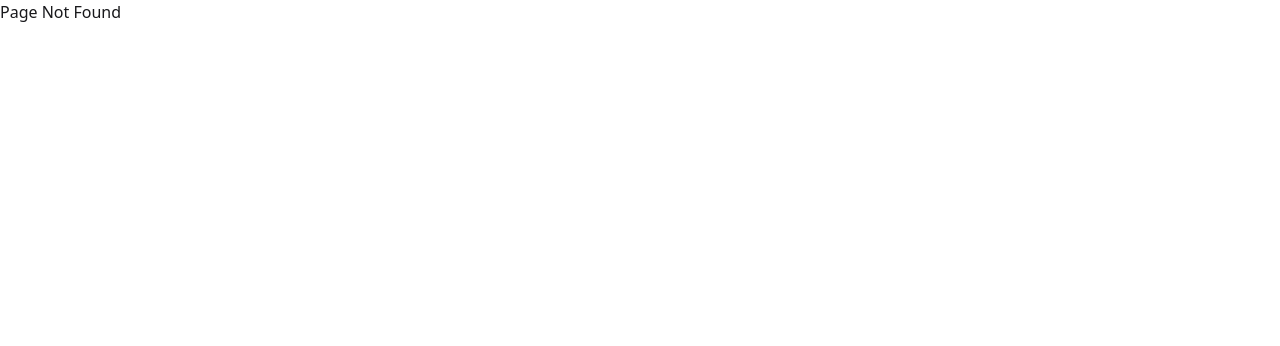
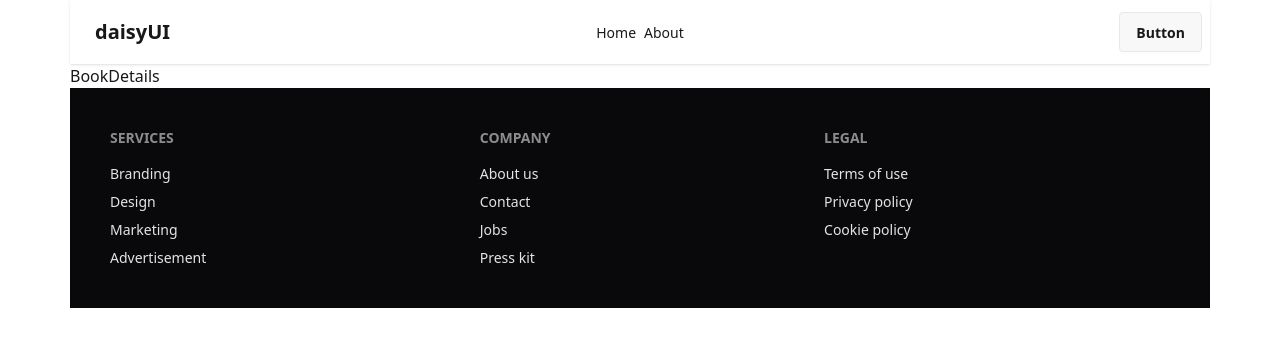
Before and after one commit to Mahmudulhasansiyam11/boi-poka, a React (Vite) app: page /bookDetails/1 in a window 1280 px wide. Before the commit this address had no page. Shown: the top 346 px of the page. Built offline with nearby package versions, Linux system fonts and the light colour scheme.

Commit message:
add dynamic routes

```diff
--- a/src/Components/Header/Navbar.jsx
+++ b/src/Components/Header/Navbar.jsx
@@ -1,8 +1,10 @@
+import { Link } from "react-router";
+
 const Navbar = () => {
   const lists = (
     <div className="flex flex-col gap-2 md:flex-row">
-      <li>Home</li>
-      <li>About</li>
+      <Link to='/'>Home</Link>
+      <Link to='/about'>About</Link>
     </div>
   );
   return (
--- /dev/null
+++ b/src/Pages/About/About.jsx
@@ -0,0 +1,11 @@
+import React from 'react';
+
+const About = () => {
+    return (
+        <div>
+            <h3>About</h3>
+        </div>
+    );
+};
+
+export default About;
--- a/src/Pages/Book/Book.jsx
+++ b/src/Pages/Book/Book.jsx
@@ -1,25 +1,36 @@
 import { Star } from "lucide-react";
+import { Link } from "react-router";
 
-
-const Book = ({singleBook}) => {
-
-    console.log(singleBook)
-    const {image, bookName, category, rating} = singleBook;
+const Book = ({ singleBook }) => {
+  console.log(singleBook);
+  const { image, bookId, bookName, category, rating, totalPages, publisher, tags } =
+    singleBook;
 
   return (
+    <Link to={`/bookDetails/${bookId}`}>
     <div className="card bg-lime-100 w-96 shadow-sm p-10 rounded-2xl">
         <figure className="bg-gray-300 p-10 rounded-2xl">
-     <img className="w-[164px] h-[240px]"
-      src={image}
-      alt="Shoes" />
+          <img className="w-[164px] h-[240px]" src={image} alt="Shoes" />
         </figure>
+        <div>
+          <div className="flex justify-center items-center gap-5 mt-5">
+            {tags.map((tag) => (
+              <div>
+                <p className="text-green-400">{tag}</p>
+              </div>
+            ))}
+          </div>
+        </div>
         <div className="card-body">
           <h2 className="card-title">
             {bookName}
-      <div className="badge badge-secondary">NEW</div>
+            <div className="badge badge-secondary">{totalPages}</div>
           </h2>
-    <p>A card component has a figure, a body part, and inside body there are title and actions parts</p>
-    <div className="card-actions justify-end">
+          <p>Book By: {publisher}</p>
+          <div className="mt-2">
+            <div className="border border-dashed"></div>
+          </div>
+          <div className="card-actions justify-end mt-2">
             <div className="badge badge-outline">{category}</div>
             <div className="badge badge-outline">
               <div className="flex justify-center items-center gap-1">
@@ -29,6 +40,7 @@ const Book = ({singleBook}) => {
           </div>
         </div>
       </div>
+      </Link>
   );
 };
 
--- /dev/null
+++ b/src/Pages/BookDetails/BookDetails.jsx
@@ -0,0 +1,11 @@
+import React from 'react';
+
+const BookDetails = () => {
+    return (
+        <div>
+           <h3>BookDetails</h3>
+        </div>
+    );
+};
+
+export default BookDetails;
--- a/src/Pages/Books/Books.jsx
+++ b/src/Pages/Books/Books.jsx
@@ -5,7 +5,7 @@ import Book from "../Book/Book";
 const Books = ({data}) => {
 
     return (
-        <div>
+        <div className="mb-10">
             <h3 className='text-3xl text-center p-6'>Books</h3>
             <Suspense fallback={<h3>Loading...</h3>}>
             <div className="grid grid-cols-1 gap-6 md:grid-cols-2 lg:grid-cols-3  bg-white">
--- a/src/Routes/routes.jsx
+++ b/src/Routes/routes.jsx
@@ -3,6 +3,8 @@ import { createBrowserRouter } from "react-router";
 import Root from '../Pages/Root/Root';
 import Error from '../Pages/Error/Error';
 import Home from '../Pages/Home/Home';
+import About from '../Pages/About/About';
+import BookDetails from '../Pages/BookDetails/BookDetails';
 
 export const router = createBrowserRouter([
   {
@@ -14,6 +16,14 @@ export const router = createBrowserRouter([
             path: "/",
             loader: () => fetch("/booksData.json"),
             Component: Home
+        },
+        {
+            path: "/about",
+            Component: About
+        },
+        {
+            path: "/bookDetails/:id",
+            Component: BookDetails
         }
     ],
     errorElement: <Error></Error>
```
Lines whose indentation alone changed are shown as unchanged.
